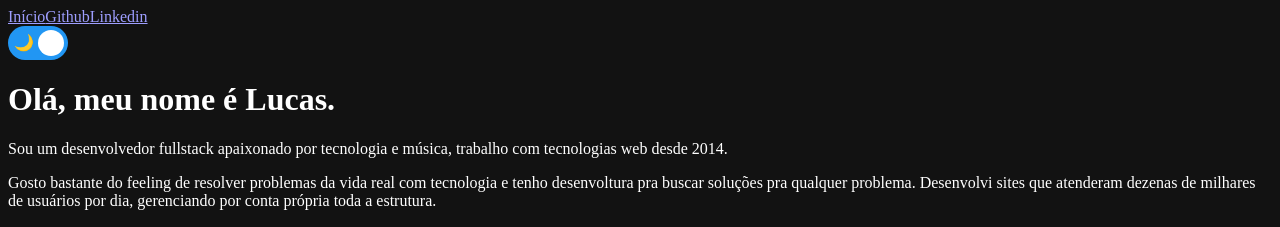
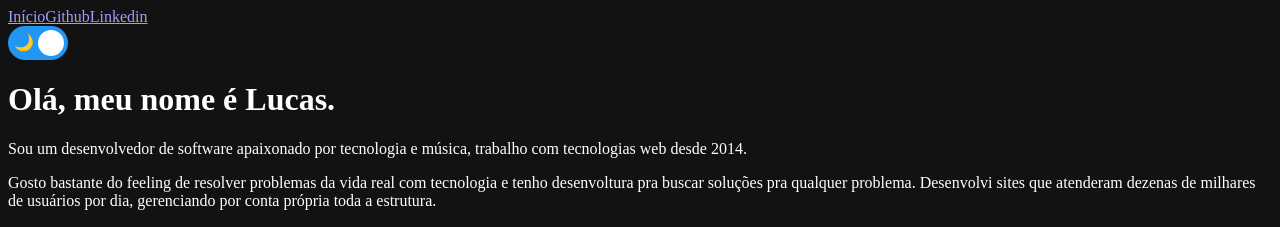
Before and after one commit to hexetia/lucasdev, a Next.js app: page / in a window 1280 px wide. Shown: the top 227 px of the page. Built offline with nearby package versions, Linux system fonts and the light colour scheme.

Commit message:
Update index.tsx

```diff
--- a/pages/index.tsx
+++ b/pages/index.tsx
@@ -7,12 +7,12 @@ export default function Home() {
   return (
     <Page>
       <Head>
-        <title>Lucas Nascimento - Fullstack Developer</title>
+        <title>Lucas Nascimento - Software Developer</title>
       </Head>
       <div className='pt-24 pb-16 lg:pb-24'>
         <h1 className='text-5xl font-bold'>Olá, meu nome é Lucas.</h1>
         <p className='text-base'>
-          Sou um desenvolvedor fullstack apaixonado por tecnologia e música, trabalho com tecnologias web desde 2014.
+          Sou um desenvolvedor de software apaixonado por tecnologia e música, trabalho com tecnologias web desde 2014.
         </p>
         <p>
           Gosto bastante do feeling de resolver problemas da vida real com tecnologia e tenho desenvoltura pra buscar soluções pra qualquer
```
